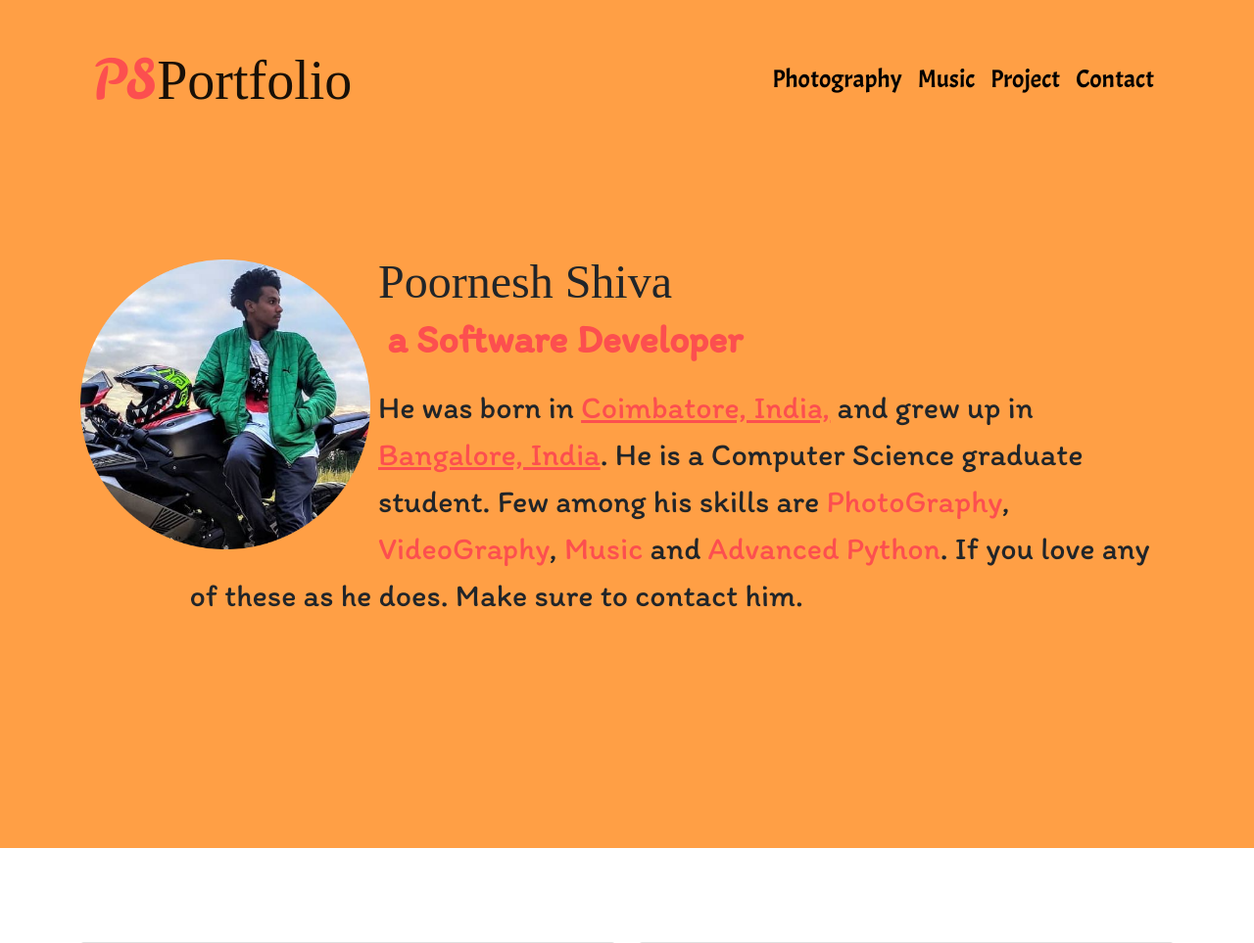
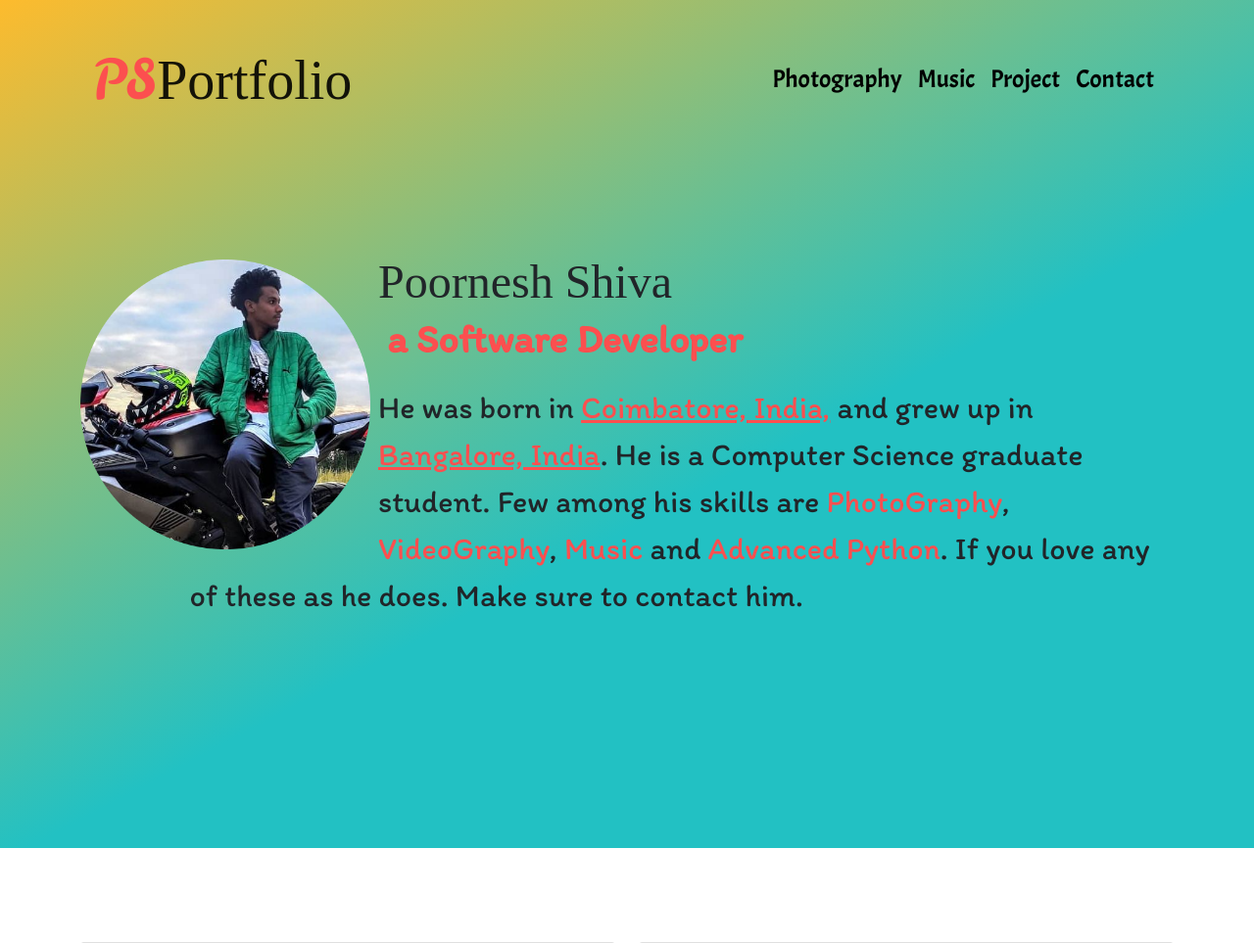
Before and after one commit to PoorneshShiva/Portfolio, a Flask app: page / in a window 1280 px wide. Shown: the top 963 px of the page at 98% size. Run offline with Flask 2, Linux system fonts and the light colour scheme; some libraries are stand-ins or nearby versions; some web fonts are replaced.

Commit message:
Adding Linear-gradient for all the section.

```diff
--- a/static/css/styles.css
+++ b/static/css/styles.css
@@ -29,7 +29,8 @@ font-family: 'Acme', sans-serif;
 position:relative;
 }
 .title_section{
-background:#FF9F45;
+background: rgb(34,193,195);
+background: linear-gradient(332deg, rgba(34,193,195,1) 43%, rgba(253,187,45,1) 100%);
 
 z-index:1;
 padding:2% 0 7%;
@@ -144,7 +145,8 @@ margin:5rem auto;
 }
 
 .motivation, .music_contact, .photography_contact,.videography_contact, .project_contact{
-background:#FC4F4F;
+background: rgb(63,251,246);
+background: linear-gradient(0deg, rgba(63,251,246,1) 0%, rgba(252,70,70,1) 72%);
 margin:5% auto 0 ;
 padding:4rem 0 0 ;
 }
```
